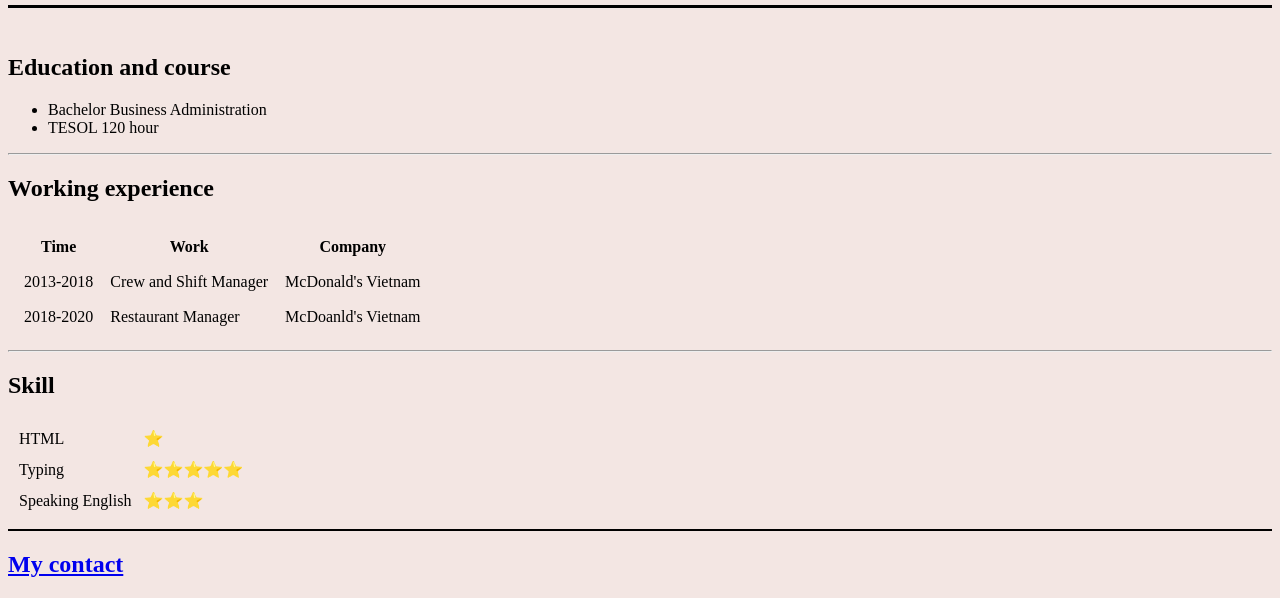
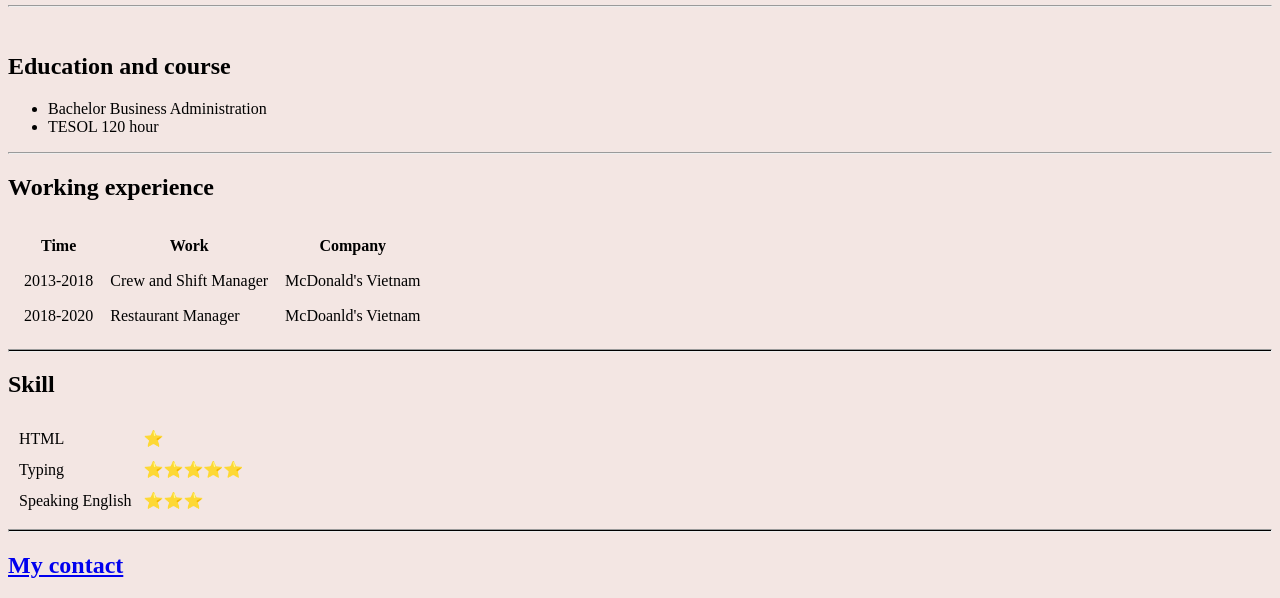
Before and after one commit to dungnong1111/cv, a plain HTML site: page index.html in a window 1280 px wide. Shown: the part 221-819 px from the top of the page. Drawn offline with Linux system fonts and the light colour scheme.

Commit message:
Add files via upload

```diff
--- a/index.html
+++ b/index.html
@@ -7,8 +7,8 @@
 </head>
 <style>
 body {background-color: #f3e6e3;}
-hr {size="3" color="black"}
-  img {height: 200px;}
+hr {background-color: black;border-style: inset; width:auto;height: 0.3px;}
+img {height: 200px;}
 </style>
 <body>
   <table>
@@ -23,14 +23,14 @@ hr {size="3" color="black"}
       </td>
     </tr>
   </table>
-  <hr size="3" color='black'>
+  <hr>
   <br>
   <h2>Education and course</h3>
     <ul>
       <li>Bachelor Business Administration</li>
       <li>TESOL 120 hour</li>
     </ul>
-    <hr size="2">
+    <hr>
     <h2>Working experience</h2>
     <table cellspacing='15'>
       <thead>
@@ -49,7 +49,7 @@ hr {size="3" color="black"}
         <td>McDoanld's Vietnam</td>
       </tr>
     </table>
-    <hr size="2">
+    <hr>
     <h2>Skill</h2>
     <table cellspacing=10>
       <tr>
@@ -68,7 +68,7 @@ hr {size="3" color="black"}
     </td>
     </tr>
     </table>
-    <hr size='2' color="black">
+    <hr>
     <h2><a href="mycontact.html" </a><strong>My contact</strong></h2>
 
 </body>
```
